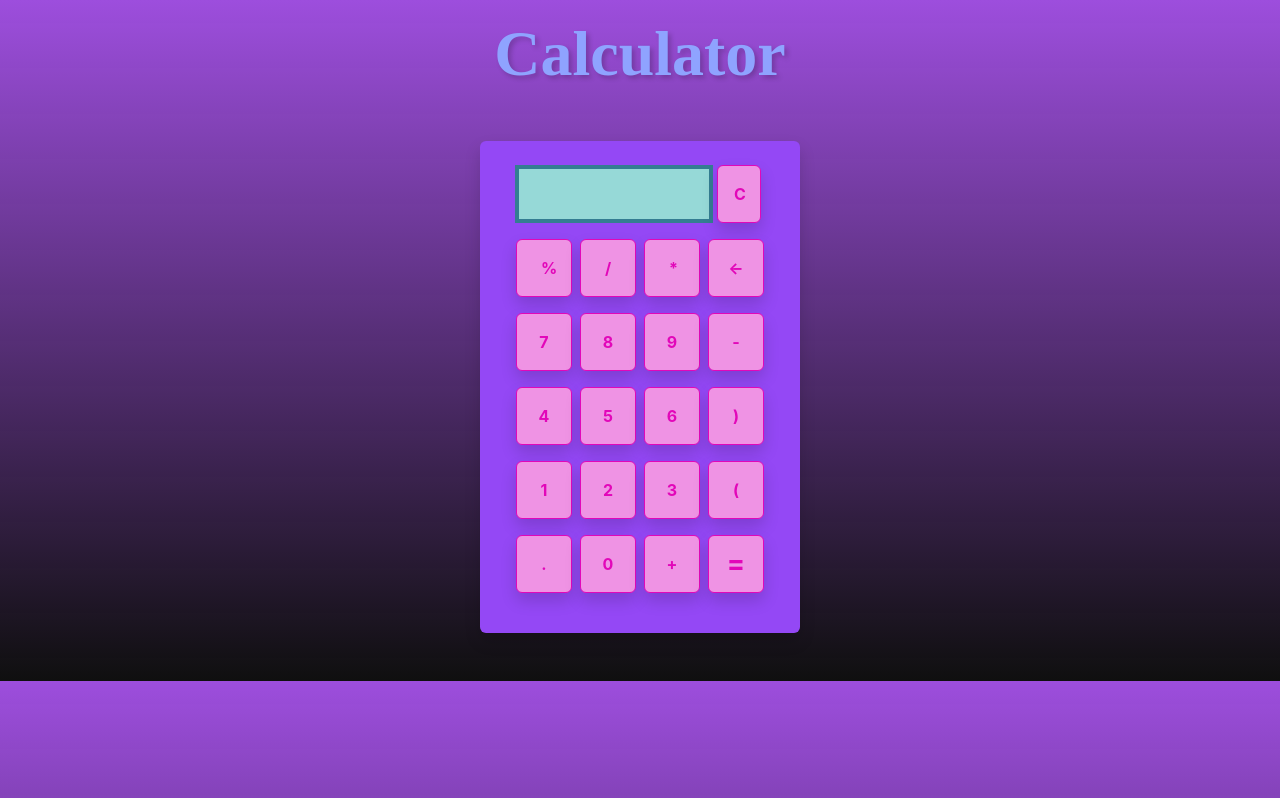
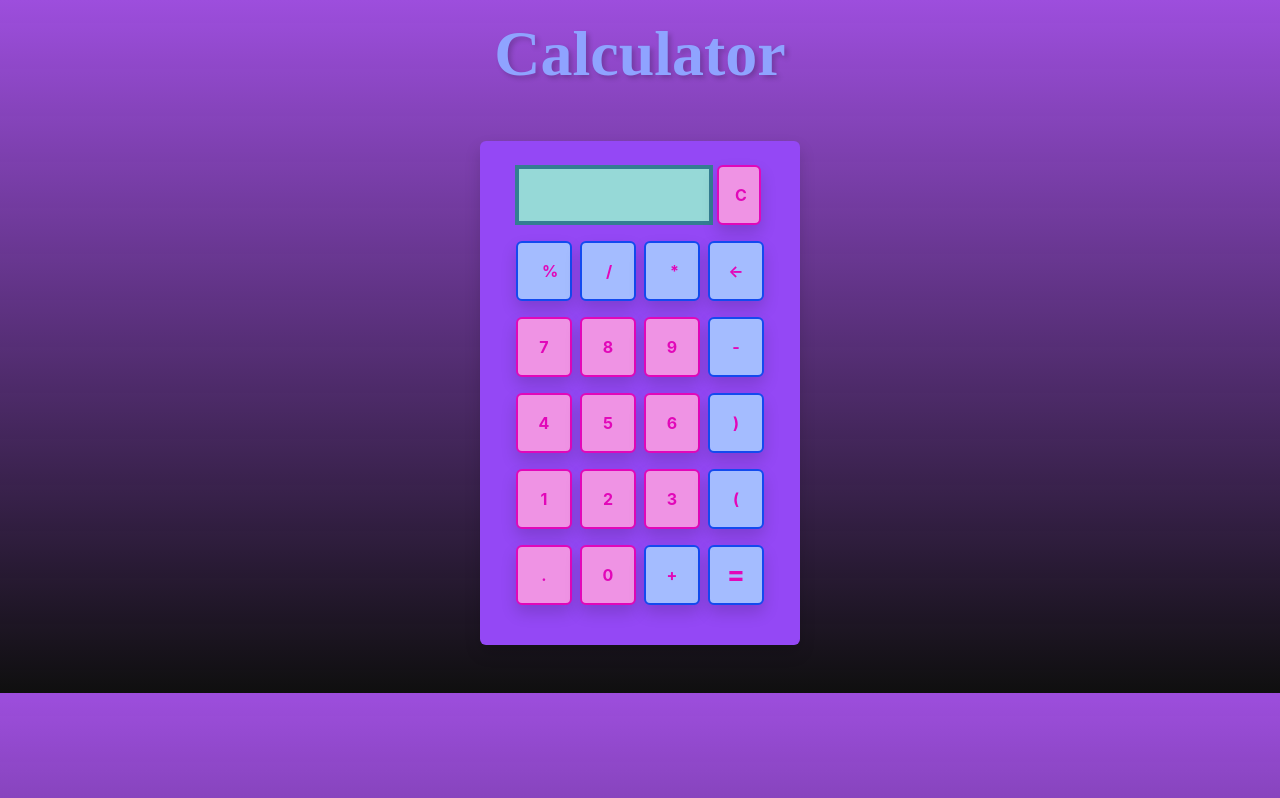
Before and after one commit to Douaekanjaa/Calculator_App, a React (Create React App) app: page / in a window 1280 px wide. Built offline with nearby package versions, Linux system fonts and the light colour scheme.

Commit message:
update on the style

```diff
--- a/public/index.html
+++ b/public/index.html
@@ -12,19 +12,7 @@
     <title>Calculator</title>
     <link href="https://cdn.jsdelivr.net/npm/bootstrap@5.3.2/dist/css/bootstrap.min.css" rel="stylesheet" integrity="sha384-T3c6CoIi6uLrA9TneNEoa7RxnatzjcDSCmG1MXxSR1GAsXEV/Dwwykc2MPK8M2HN" crossorigin="anonymous">
     <style>
-      .btn {
-        background-color: #ef93e4 !important;
-        border: 1.5px solid #E207B9 !important;
-        background-color: #277088de;
-        color: #E207B9 !important;
-        font-weight: bold;
-        box-shadow: 5px 5px 10px rgba(0, 0, 0, 0.5);
-        transition: transform 0.2s ease-in-out;
-      }
 
-      .btn:hover {
-        transform: scale(0.9);
-      }
     </style>
 
   </head>
--- a/src/components/Calculatrice.js
+++ b/src/components/Calculatrice.js
@@ -49,10 +49,10 @@ export default function Calculatrice() {
         </div>
 
         <div className="row my-3 justify-content-center">
-          <button value={"%"}  onClick={(e)=>{setres(res + e.target.value)}} className="col-2 mx-1 py-3 px-4 btn shadow">%</button>
-          <button value={"/"} onClick={(e)=>{setres(res + e.target.value)}}  className="col-2 mx-1 py-3 px-4 btn shadow">/</button>
-          <button value={"*"} onClick={(e)=>{setres(res + e.target.value)}}  className="col-2 mx-1 py-3 px-4 btn  shadow">*</button>
-          <button onClick={deleteLastCharacter} className="col-2 mx-1 p-2 btn shadow">←</button>
+          <button value={"%"}  onClick={(e)=>{setres(res + e.target.value)}} className="col-2  blue mx-1 py-3 px-4 btn shadow">%</button>
+          <button value={"/"} onClick={(e)=>{setres(res + e.target.value)}}  className="col-2 blue mx-1 py-3 px-4 btn shadow">/</button>
+          <button value={"*"} onClick={(e)=>{setres(res + e.target.value)}}  className="col-2 blue mx-1 py-3 px-4 btn  shadow">*</button>
+          <button onClick={deleteLastCharacter} className="col-2 blue mx-1 p-2 btn shadow">←</button>
 
         </div>
 
@@ -60,14 +60,14 @@ export default function Calculatrice() {
           <button value={"7"} onClick={(e)=>{setres(res + e.target.value)}}    className="col-2 mx-1 p-3 btn shadow">7</button>
           <button value={"8"} onClick={(e)=>{setres(res + e.target.value)}}  className="col-2 mx-1 p-3 btn shadow">8</button>
           <button value={"9"} onClick={(e)=>{setres(res + e.target.value)}}  className="col-2 mx-1 p-3 btn shadow">9</button>
-          <button value={"-"} onClick={(e)=>{setres(res + e.target.value)}}  className="col-2 mx-1 p-3 btn shadow" >-</button>
+          <button value={"-"} onClick={(e)=>{setres(res + e.target.value)}}  className="col-2 blue mx-1 p-3 btn shadow" >-</button>
         </div>
 
         <div className="row my-3 justify-content-center">
           <button value={"4"} onClick={(e)=>{setres(res + e.target.value)}}  className="col-2 mx-1 p-3 btn shadow" >4</button>
           <button value={"5"} onClick={(e)=>{setres(res + e.target.value)}}  className="col-2 mx-1 p-3 btn shadow" >5</button>
           <button value={"6"} onClick={(e)=>{setres(res + e.target.value)}}  className="col-2 mx-1 p-3 btn shadow" >6</button>
-          <button value={")"} onClick={(e)=>{setres(res + e.target.value)}} className="col-2 mx-1 p-3 btn shadow" >  ) </button>
+          <button value={")"} onClick={(e)=>{setres(res + e.target.value)}} className="col-2 blue mx-1 p-3 btn shadow" >  ) </button>
 
         </div>
 
@@ -75,14 +75,14 @@ export default function Calculatrice() {
           <button value={"1"} onClick={(e)=>{setres(res + e.target.value)}}  className="col-2 mx-1 p-3 btn shadow">1</button>
           <button value={"2"} onClick={(e)=>{setres(res + e.target.value)}}  className="col-2 mx-1 p-3 btn shadow">2</button>
           <button value={"3"} onClick={(e)=>{setres(res + e.target.value)}}  className="col-2 mx-1 p-3 btn shadow">3</button>
-          <button value={"("}  onClick={(e)=>{setres(res + e.target.value)}} className="col-2 mx-1 p-3 btn shadow" > ( </button>
+          <button value={"("}  onClick={(e)=>{setres(res + e.target.value)}} className="col-2 blue mx-1 p-3 btn shadow" > ( </button>
         </div>
 
         <div className="row my-3 justify-content-center">
           <button value={"."} onClick={(e)=>{setres(res + e.target.value)}}  className="col-2 mx-1 p-3 btn shadow">.</button>
           <button value={"0"} onClick={(e)=>{setres(res + e.target.value)}}  className="col-2 mx-1 p-3 btn shadow">0</button>
-          <button value={"+"} onClick={(e)=>{setres(res + e.target.value)}}  className="col-2 mx-1 p-3 btn shadow">+</button>
-          <button  onClick={egal} className="col-2 mx-1 btn shadow" style={{ fontSize: "27px", color: "#FF7FAD" }}>=</button>
+          <button value={"+"} onClick={(e)=>{setres(res + e.target.value)}}  className="col-2 blue mx-1 p-3 btn shadow">+</button>
+          <button  onClick={egal} className="col-2 blue mx-1 btn shadow" style={{ fontSize: "27px", color: "#FF7FAD" }}>=</button>
         </div>
 
       </div>
--- a/src/index.css
+++ b/src/index.css
@@ -11,3 +11,25 @@ code {
   font-family: source-code-pro, Menlo, Monaco, Consolas, 'Courier New',
     monospace;
 }
+
+.btn {
+  background-color: #ef93e4 !important;
+  border: 2.5px solid #E207B9 !important;
+  background-color: #277088de;
+  color: #E207B9 !important;
+  font-weight: bold;
+  box-shadow: 5px 5px 10px rgba(0, 0, 0, 0.5);
+  transition: transform 0.2s ease-in-out;
+}
+.btn.blue {
+  background-color: #A4BCFF !important;
+  border: 2.5px solid #134aef !important;
+  background-color: #277088de;
+  color: #E207B9 !important;
+  font-weight: bold;
+  box-shadow: 5px 5px 10px rgba(0, 0, 0, 0.5);
+  transition: transform 0.2s ease-in-out;
+}
+
+.btn:hover {
+  transform: scale(0.9);   }
```
